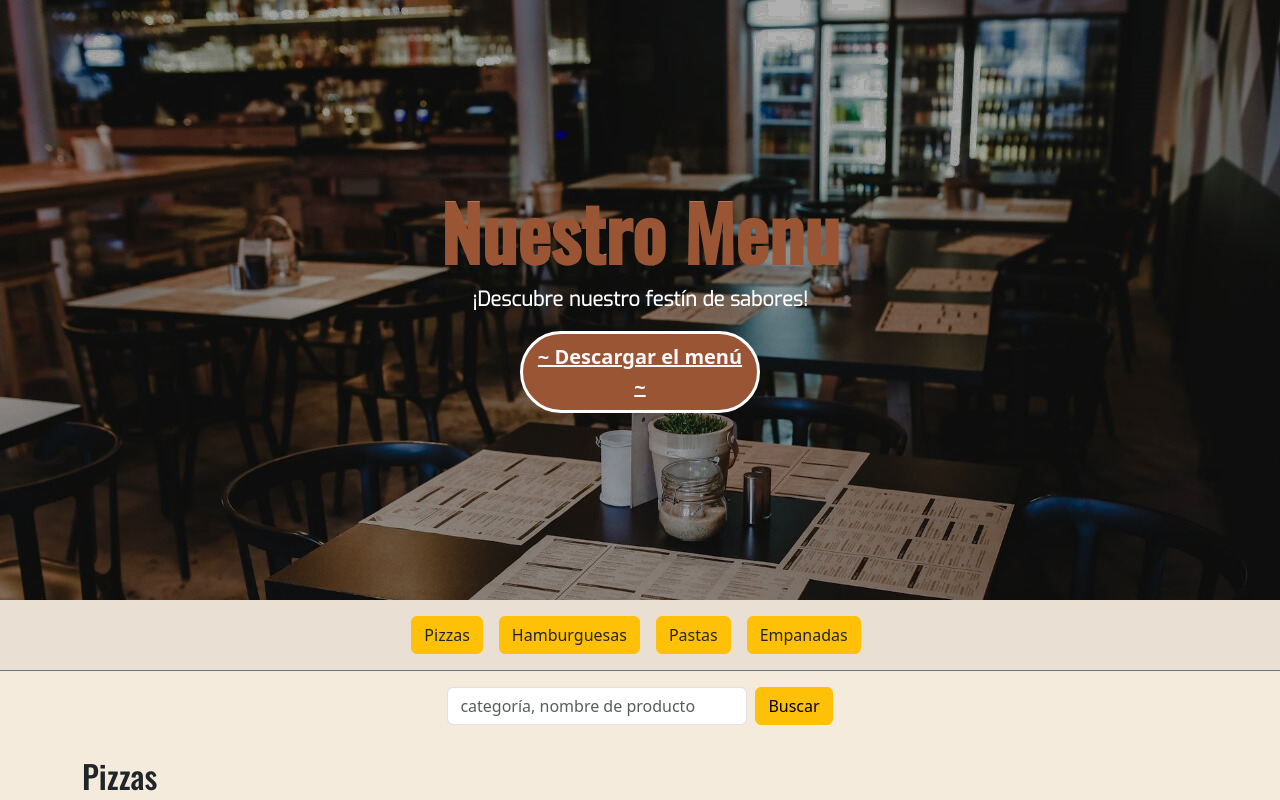
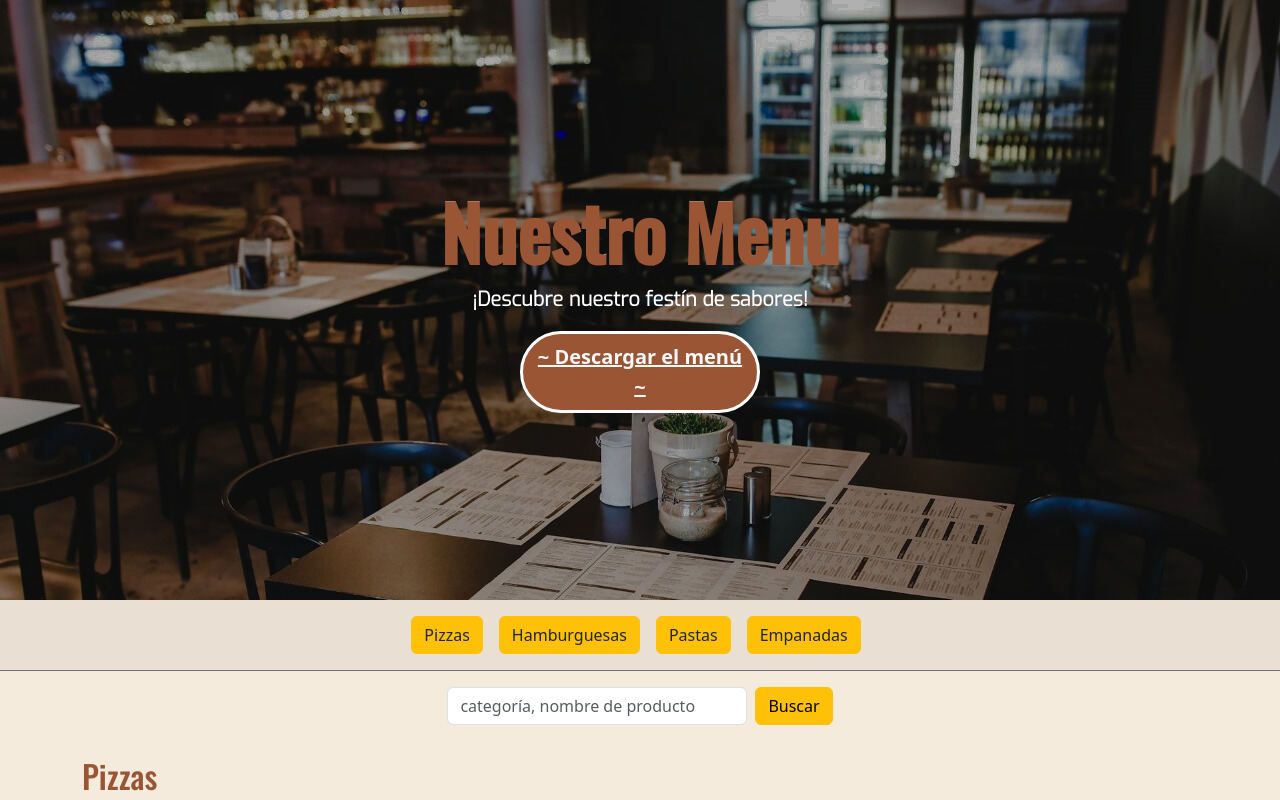
Before and after one commit to brunomry/frontendProyectoFinal_RollingCode, a React (Vite) app: page / in a window 1280 px wide. Shown: the top 800 px of the page. Built offline with nearby package versions, Linux system fonts and the light colour scheme.

Commit message:
se cambió el color de las letras de las categorias

```diff
--- a/src/components/pages/Menu.jsx
+++ b/src/components/pages/Menu.jsx
@@ -53,7 +53,7 @@ const Menu = () => {
       </Form>
       <Container className="mb-5">
         <div className="categoryPizza d-flex align-items-center" id="pizzas">
-          <h2 className="categoryTitle">Pizzas</h2>
+          <h2 className="categoryTitle ">Pizzas</h2>
         </div>
         <Row>
           <CardProducto></CardProducto>
--- a/src/styles/cardProducto.css
+++ b/src/styles/cardProducto.css
@@ -54,6 +54,9 @@
   border-top-right-radius: 12px;
   border-bottom-right-radius: 12px;
 }
+.categoryTitle{
+  color: #9a5534 ;
+}
 
 @media all and (min-width: 0px) and (max-width: 767px) {
   .cardParagraph {
```
